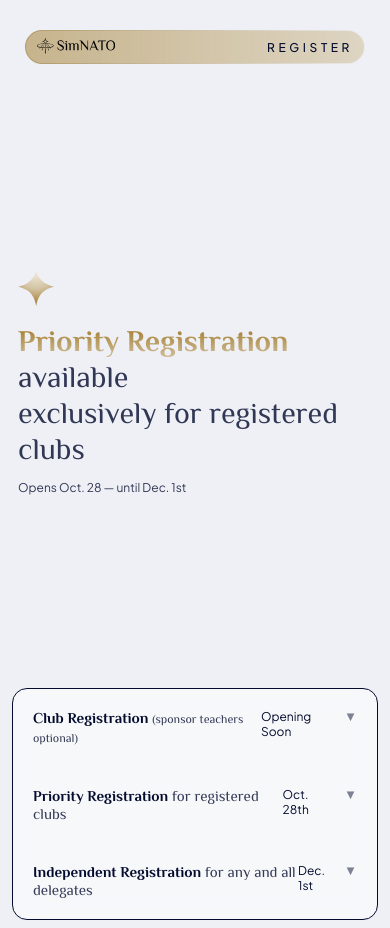
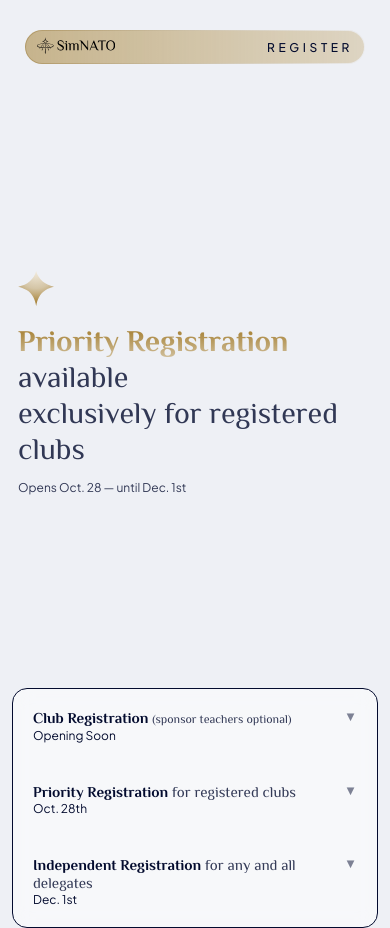
Before and after one commit to oklex/simnato-site, a Next.js app: page /registration in a window 390 px wide. Built offline with nearby package versions, Linux system fonts and the light colour scheme.

Commit message:
added responsive accordion button label content

```diff
--- a/src/pages/registration.tsx
+++ b/src/pages/registration.tsx
@@ -14,8 +14,10 @@ import styled from 'styled-components';
 import StarMarker from '../assets/starMarkers';
 import { PALETTE } from '../theme';
 import { useRouter } from 'next/router';
+import useScreenSize from '../stores/useScreenSize';
 
 export const RegistrationPage = (): ReactElement => {
+	const { width, height, isMobile } = useScreenSize();
 	const router = useRouter();
 	const { query } = router;
 	const accordionKey = query['ackey']
@@ -26,7 +28,12 @@ export const RegistrationPage = (): ReactElement => {
 		{
 			key: 'club',
 			label: (
-				<Div flex width="100%" justifyContent="between">
+				<Div
+					flex
+					flexDirection={isMobile ? 'col' : 'row'}
+					width="100%"
+					justifyContent="between"
+				>
 					<div>
 						<Header level={6} mode="dark">
 							<StyledText bold>Club Registration</StyledText>{' '}
@@ -43,7 +50,12 @@ export const RegistrationPage = (): ReactElement => {
 		{
 			key: 'priority',
 			label: (
-				<Div flex width="100%" justifyContent="between">
+				<Div
+					flex
+					flexDirection={isMobile ? 'col' : 'row'}
+					width="100%"
+					justifyContent="between"
+				>
 					<div>
 						<Header level={6} mode="dark">
 							<StyledText bold>Priority Registration</StyledText>{' '}
@@ -58,7 +70,12 @@ export const RegistrationPage = (): ReactElement => {
 		{
 			key: 'independent',
 			label: (
-				<Div flex width="100%" justifyContent="between">
+				<Div
+					flex
+					flexDirection={isMobile ? 'col' : 'row'}
+					width="100%"
+					justifyContent="between"
+				>
 					<div>
 						<Header level={6} mode="dark">
 							<StyledText bold>Independent Registration</StyledText>{' '}
```
